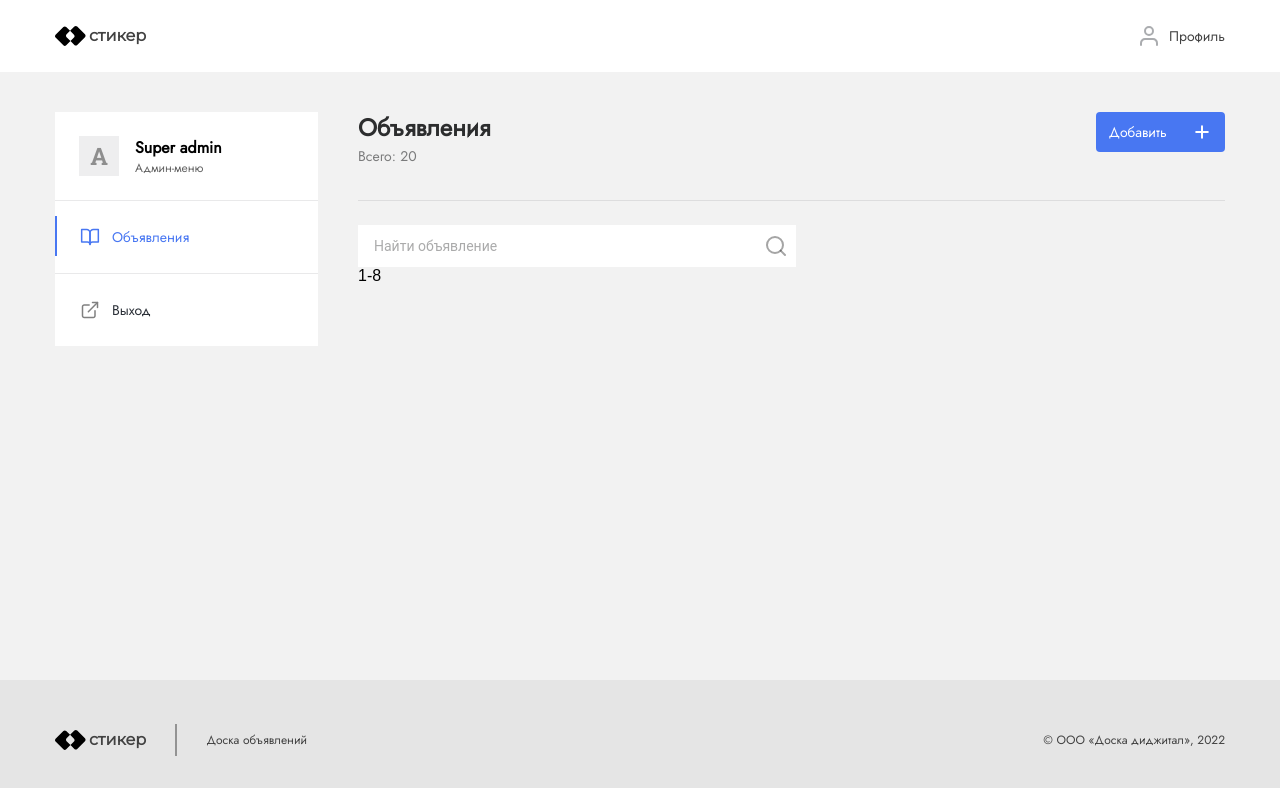
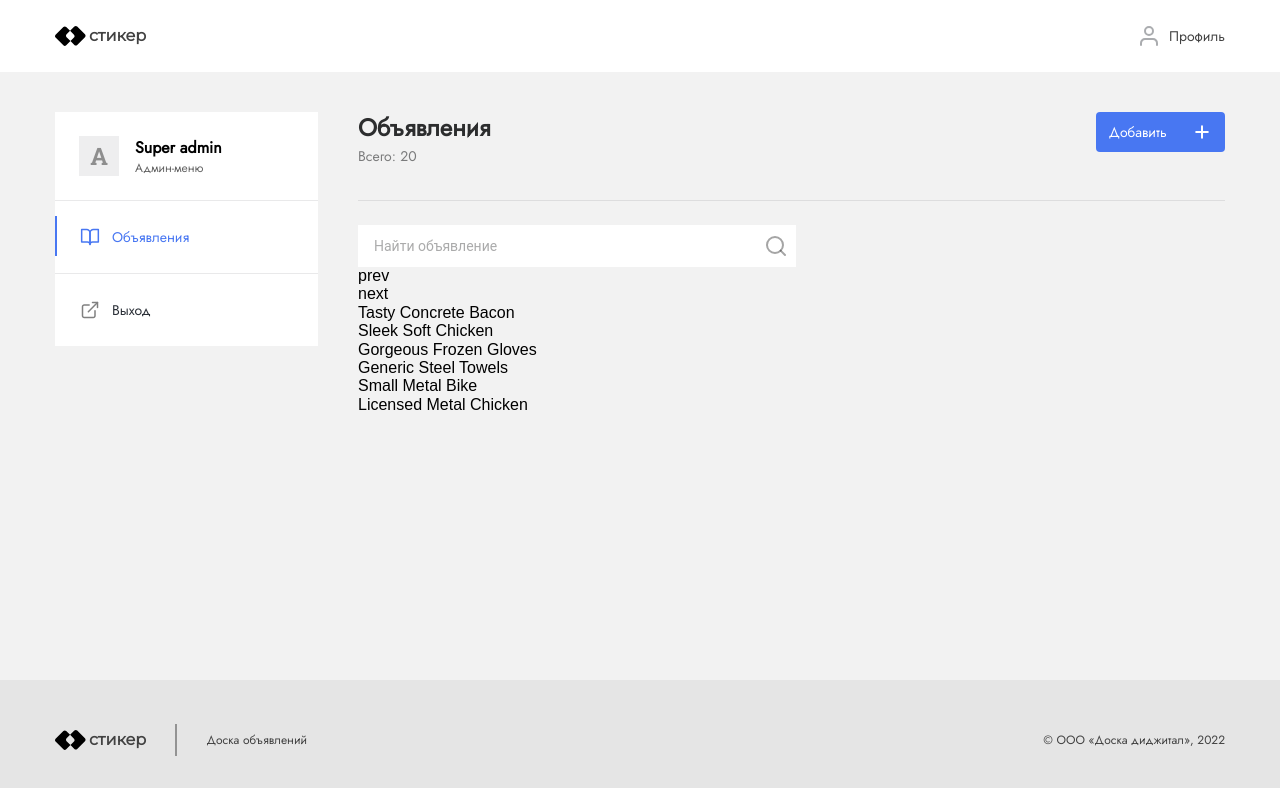
Before and after one commit to anikulshin310/homework, a React (Create React App) app: page /bulletin_board in a window 1280 px wide. Shown: the top 788 px of the page. Built offline with nearby package versions, Linux system fonts and the light colour scheme.

Commit message:
use pagination testing

```diff
--- a/src/components/Pagination/index.tsx
+++ /dev/null
@@ -1,26 +0,0 @@
-import React, { FC } from "react";
-import usePagination from "../../hooks/usePagination";
-
-interface IPagination {
-  contentPerPage: number;
-  count: number;
-}
-const Pagination: FC<IPagination> = ({ contentPerPage, count }) => {
-  const {
-    totalPages,
-    nextPage,
-    prevPage,
-    setPage,
-    firstContentIndex,
-    lastContentIndex,
-    page,
-  } = usePagination({ contentPerPage: contentPerPage, count: count });
-
-  return (
-    <div onClick={nextPage}>
-      {firstContentIndex + 1}-{lastContentIndex}
-    </div>
-  );
-};
-
-export default Pagination;
--- a/src/entities/BulletInBoard/BulletInBoardItems/index.tsx
+++ b/src/entities/BulletInBoard/BulletInBoardItems/index.tsx
@@ -2,24 +2,42 @@ import React, { FC, useEffect } from "react";
 import style from "./BulletInBoardItems.module.scss";
 import { IData } from "../../../mocks/data";
 import SearchInput from "../../../components/SearchInput";
-import Pagination from "../../../components/Pagination";
+import usePagination from "../../../hooks/usePagination";
 
 interface IBulletInBoardItems {
   items: IData[];
 }
 
 const BulletInBoardItems: FC<IBulletInBoardItems> = ({ items }) => {
-  useEffect(() => console.log(items));
+
+  const {
+    totalPages,
+    nextPage,
+    prevPage,
+    setPage,
+    firstContentIndex,
+    lastContentIndex,
+    page,
+  } = usePagination({ contentPerPage: 6, count: items.length });
+
   return (
     <>
-      {" "}
+
       <div className={style.items_wrapper}>
         <SearchInput
           onChange={(e) => console.log(e.target.value)}
           placeHolder={"Найти объявление"}
         />
       </div>
-      <Pagination contentPerPage={8} count={items.length}></Pagination>
+      <div onClick={prevPage}>prev</div>
+      <div onClick={nextPage}>next</div>
+
+      {items
+    .slice(firstContentIndex, lastContentIndex)
+    .map((el: any) => (
+      <div className="item">{el.name}</div>
+   ))}
+
     </>
   );
 };
```
